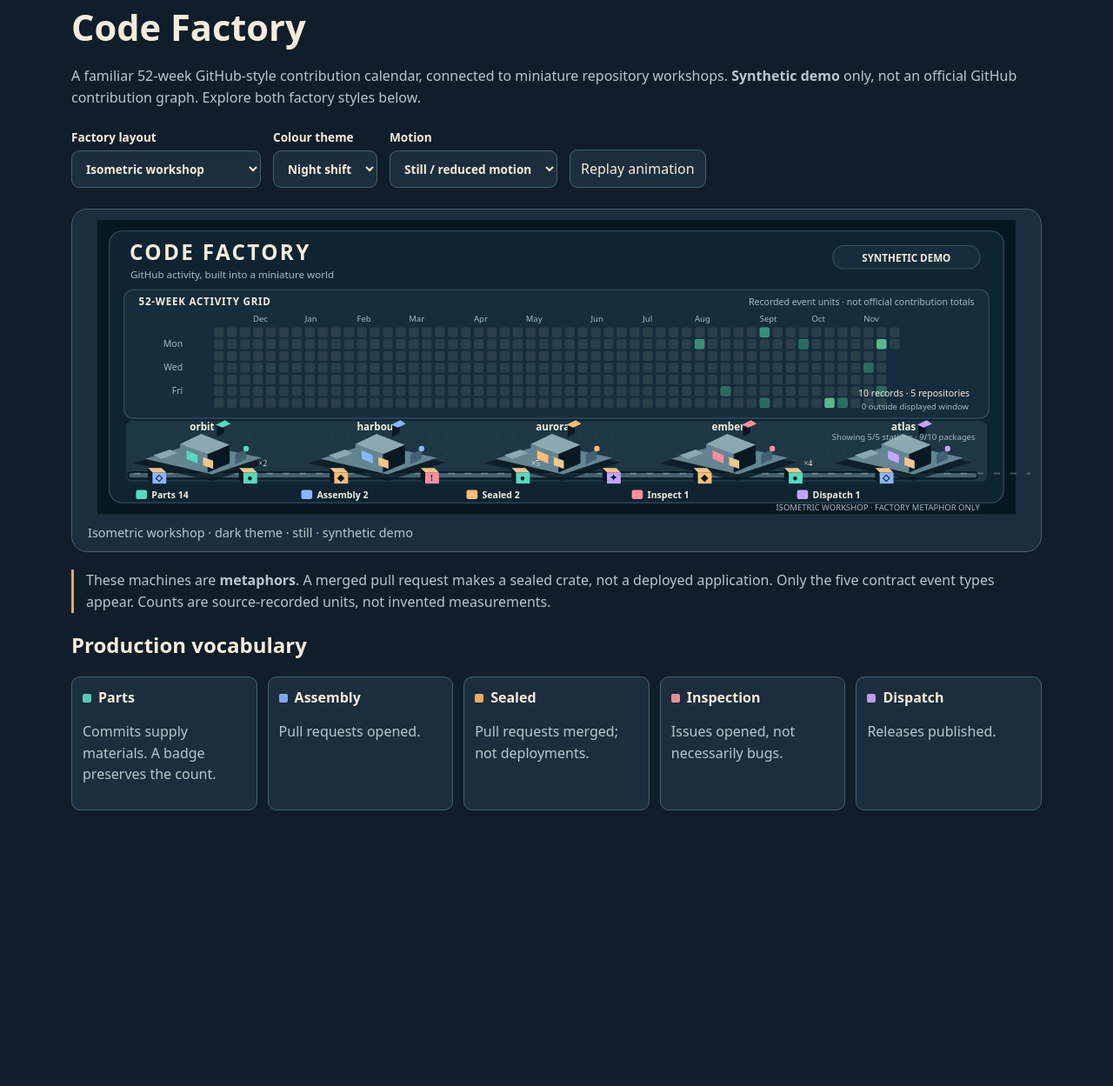
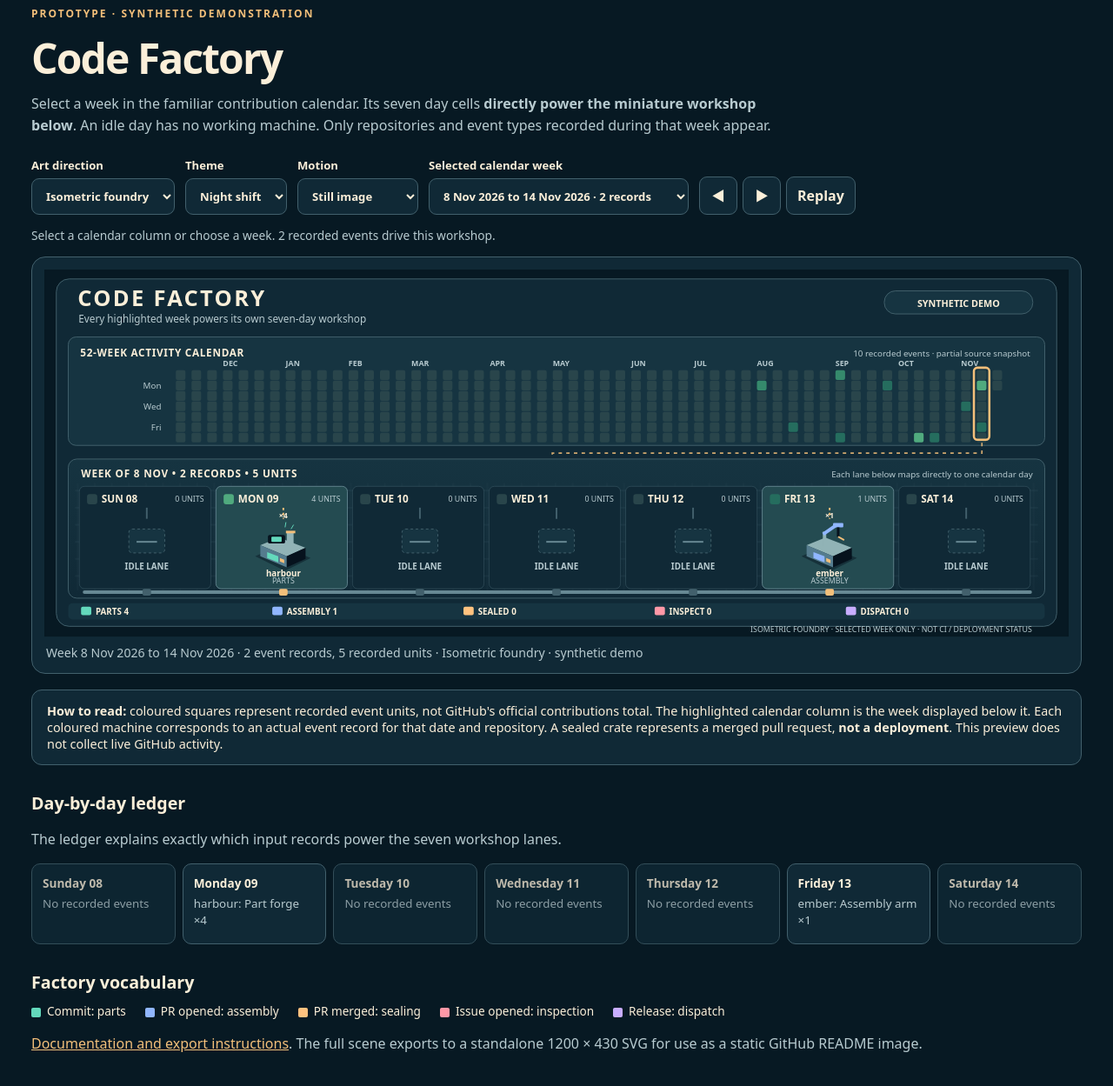
Before and after one commit to AdityaSreevatsaK/GitHub-Activity-Studio, a plain HTML site: page concepts/code-factory/preview.html in a window 1280 px wide. Shown: the part 25-1274 px from the top of the page at 87% size. Before the commit the page ends 981 px from the top, so only its background shows below. Drawn offline with Linux system fonts and the light colour scheme.

Commit message:
feat(code-factory): interactive week selection and source-backed day ledger

```diff
--- a/concepts/code-factory/preview.html
+++ b/concepts/code-factory/preview.html
@@ -4,62 +4,134 @@
 <meta charset="utf-8">
 <meta name="viewport" content="width=device-width, initial-scale=1">
 <meta name="color-scheme" content="light dark">
-  <title>Code Factory | concept preview</title>
+<title>Code Factory | Living contribution calendar</title>
 <style>
-    :root{font-family:system-ui,-apple-system,Segoe UI,sans-serif;color-scheme:dark;--paper:#101d2a;--text:#f6ecdb;--muted:#b7c8cd;--border:#456270;--card:#1c2e3d}
-    :root[data-theme=light]{color-scheme:light;--paper:#f4eddc;--text:#24394b;--muted:#5f7280;--border:#a7b9ba;--card:#fff9ea}
-    *{box-sizing:border-box}body{margin:0;background:var(--paper);color:var(--text)}
-    main{max-width:1160px;margin:24px auto;padding:0 22px}h1{font-size:clamp(1.6rem,4vw,2.6rem);margin-bottom:4px}p{color:var(--muted);line-height:1.55}
-    .controls{display:flex;flex-wrap:wrap;gap:14px;align-items:end;margin:24px 0}
-    label{display:grid;gap:6px;font-size:.85rem;font-weight:650}select,button{background:var(--card);color:var(--text);border:1px solid var(--border);border-radius:9px;padding:10px 12px;font:inherit}
-    button:focus-visible,select:focus-visible{outline:3px solid #e7aa67;outline-offset:2px}
-    figure{margin:0;padding:12px;border:1px solid var(--border);border-radius:18px;background:var(--card)}
-    figure img{width:100%;height:auto;display:block;aspect-ratio:1000 / 310}figcaption{padding:12px 6px 0;color:var(--muted);font-size:.9rem}
-    .note{border-left:3px solid #ddaa6f;padding-left:14px;margin-top:20px}
-    ul{display:grid;grid-template-columns:repeat(auto-fit,minmax(180px,1fr));gap:12px;list-style:none;padding:0}
-    li{border:1px solid var(--border);border-radius:10px;padding:12px;background:var(--card)}
-    .marker{display:inline-block;width:10px;height:10px;border-radius:2px;margin-right:8px}
-    @media(prefers-reduced-motion:reduce){html{scroll-behaviour:auto}}
+:root{font-family:system-ui,-apple-system,Segoe UI,sans-serif;color-scheme:dark;--bg:#071923;--fg:#fbefd9;--muted:#b8cbd0;--panel:#102936;--border:#42606c;--accent:#f3bf7a}
+:root[data-theme=light]{color-scheme:light;--bg:#ebe6d9;--fg:#29454b;--muted:#5d7778;--panel:#fff8e9;--border:#a8c1bd;--accent:#b8814e}
+*{box-sizing:border-box}
+body{margin:0;background:var(--bg);color:var(--fg);min-height:100vh}
+main{max-width:1290px;margin:0 auto;padding:32px clamp(14px,3vw,36px) 64px}
+h1{font-size:clamp(2rem,4.5vw,3rem);letter-spacing:-.04em;margin:0}
+h2{font-size:1.23rem;margin:30px 0 8px}
+p{color:var(--muted);line-height:1.55}
+.kicker{font-size:.75rem;text-transform:uppercase;letter-spacing:.17em;color:var(--accent);font-weight:800;margin-bottom:10px}
+.deck{max-width:870px;margin-top:8px}
+.controls{display:flex;align-items:end;flex-wrap:wrap;gap:12px;margin:24px 0 12px}
+label{display:grid;gap:6px;font-size:.82rem;font-weight:700}
+select,button{border:1px solid var(--border);border-radius:9px;background:var(--panel);color:var(--fg);padding:10px 12px;font:inherit;min-height:42px}
+select#week{max-width:min(100%,380px)}
+button{cursor:pointer;font-weight:700}
+button:disabled{cursor:not-allowed;opacity:.45}
+select:focus-visible,button:focus-visible{outline:3px solid var(--accent);outline-offset:2px}
+.week-jump{display:flex;gap:6px;align-items:end}
+.week-jump button{min-width:44px}
+figure{margin:0;background:var(--panel);border:1px solid var(--border);border-radius:16px;padding:clamp(6px,1.3vw,14px);overflow:hidden}
+#scene{width:100%;min-height:1px}
+#scene svg,#scene img{display:block;width:100%;height:auto;max-width:100%;aspect-ratio:1200/430}
+#scene [data-week-index]{cursor:pointer}
+#scene [data-week-index]:hover rect{stroke:var(--accent);stroke-width:2}
+figcaption{margin:8px 2px 0;font-size:.88rem;color:var(--muted)}
+.status{min-height:1.3em;font-size:.86rem;color:var(--muted)}
+.note{padding:14px 17px;border:1px solid var(--border);border-radius:12px;background:var(--panel);margin-top:18px;font-size:.9rem}
+.events{display:grid;grid-template-columns:repeat(auto-fit,minmax(145px,1fr));gap:8px;list-style:none;padding:0}
+.events li{border:1px solid var(--border);background:var(--panel);border-radius:10px;padding:12px;min-height:93px}
+.events strong{display:block;font-size:.85rem}
+.events small{display:block;color:var(--muted);line-height:1.4;margin-top:5px;overflow-wrap:anywhere}
+.events li.empty{opacity:.75}
+.legend{display:flex;flex-wrap:wrap;gap:12px 22px;margin-top:10px}
+.legend span{font-size:.85rem}
+.legend i{display:inline-block;width:11px;height:11px;border-radius:2px;margin-right:7px;vertical-align:middle}
+a{color:var(--accent)}
+@media(max-width:700px){main{padding:20px 10px 42px}.controls{gap:8px}.controls label{width:calc(50% - 6px)}.controls select{width:100%}.controls .wide{width:100%}.week-jump{width:100%}#scene svg,#scene img{min-width:0}}
+@media(prefers-reduced-motion:reduce){*,*:before,*:after{scroll-behavior:auto!important;transition:none!important}}
 </style>
 </head>
 <body>
 <main>
+<div class="kicker">Prototype · Synthetic demonstration</div>
 <h1>Code Factory</h1>
-  <p>A familiar 52-week GitHub-style contribution calendar, connected to miniature repository workshops. <strong>Synthetic demo</strong> only, not an official GitHub contribution graph. Explore both factory styles below.</p>
-  <div class="controls">
-    <label>Factory layout<select id="layout"><option value="isometric">Isometric workshop</option><option value="pixel">Side-scrolling pixel works</option></select></label>
-    <label>Colour theme<select id="theme"><option value="dark">Night shift</option><option value="light">Day shift</option></select></label>
-    <label>Motion<select id="motion"><option value="animated">Animated</option><option value="still" selected>Still / reduced motion</option></select></label>
-    <button type="button" id="replay">Replay animation</button>
+<p class="deck">Select a week in the familiar contribution calendar. Its seven day cells <strong>directly power the miniature workshop below</strong>. An idle day has no working machine. Only repositories and event types recorded during that week appear.</p>
+<div class="controls" aria-label="Preview controls">
+  <label>Art direction<select id="layout"><option value="isometric">Isometric foundry</option><option value="pixel">Pixel works</option></select></label>
+  <label>Theme<select id="theme"><option value="dark">Night shift</option><option value="light">Day shift</option></select></label>
+  <label>Motion<select id="motion"><option value="still" selected>Still image</option><option value="animated">Subtle motion</option></select></label>
+  <label class="wide">Selected calendar week<select id="week" aria-label="Choose week to magnify"><option>Loading dates…</option></select></label>
+  <div class="week-jump"><button type="button" id="previous" aria-label="Previous week">◀</button><button type="button" id="next" aria-label="Next week">▶</button><button type="button" id="replay">Replay</button></div>
 </div>
-  <figure>
-    <img id="scene" src="exports/isometric-dark-still.svg" alt="Isometric Code Factory. A 52-week calendar sits above five repository workshops and an event conveyor. Synthetic demo data; no real CI or deployments.">
-    <figcaption id="caption" aria-live="polite">Isometric factory · dark theme · still · synthetic demo</figcaption>
+<p class="status" id="status" role="status">Loading the shared demonstration fixture…</p>
+<figure aria-label="Code Factory calendar and selected week workshop">
+<div id="scene"><img src="exports/isometric-dark-still.svg" alt="Code Factory with an activity calendar and a linked seven-day factory for the latest recorded week. Synthetic demo, not official GitHub totals."></div>
+<figcaption id="caption">Seven-day workshop expanded from the selected calendar week. Synthetic demo only.</figcaption>
 </figure>
-  <p class="note">These machines are <strong>metaphors</strong>. A merged pull request makes a sealed crate, not a deployed application. Only the five contract event types appear. Counts are source-recorded units, not invented measurements.</p>
-  <h2>Production vocabulary</h2>
-  <ul>
-    <li><span class="marker" style="background:#55cbb9"></span><strong>Parts</strong> <p>Commits supply materials. A badge preserves the count.</p></li>
-    <li><span class="marker" style="background:#83a7ed"></span><strong>Assembly</strong><p>Pull requests opened.</p></li>
-    <li><span class="marker" style="background:#e6af62"></span><strong>Sealed</strong><p>Pull requests merged; not deployments.</p></li>
-    <li><span class="marker" style="background:#e78f97"></span><strong>Inspection</strong><p>Issues opened, not necessarily bugs.</p></li>
-    <li><span class="marker" style="background:#bc9ce8"></span><strong>Dispatch</strong><p>Releases published.</p></li>
-  </ul>
-  <script>
-    (()=>{
-      const layout=document.getElementById('layout'),theme=document.getElementById('theme'),motion=document.getElementById('motion'),scene=document.getElementById('scene'),caption=document.getElementById('caption');
-      if (window.matchMedia('(prefers-reduced-motion: reduce)').matches) motion.value='still';
+<div class="note"><strong>How to read:</strong> coloured squares represent recorded event units, not GitHub's official contributions total. The highlighted calendar column is the week displayed below it. Each coloured machine corresponds to an actual event record for that date and repository. A sealed crate represents a merged pull request, <strong>not a deployment</strong>. This preview does not collect live GitHub activity.</div>
+<h2>Day-by-day ledger</h2>
+<p>The ledger explains exactly which input records power the seven workshop lanes.</p>
+<ul id="events" class="events" aria-label="Events in selected week"><li>Loading demo activity…</li></ul>
+<h2>Factory vocabulary</h2>
+<div id="legend" class="legend">
+<span><i style="background:#63d9bc"></i>Commit: parts</span>
+<span><i style="background:#90b6ff"></i>PR opened: assembly</span>
+<span><i style="background:#ffc27f"></i>PR merged: sealing</span>
+<span><i style="background:#ff98a7"></i>Issue opened: inspection</span>
+<span><i style="background:#c8adff"></i>Release: dispatch</span>
+</div>
+<p><a href="README.md">Documentation and export instructions</a>. The full scene exports to a standalone 1200 × 430 SVG for use as a static GitHub README image.</p>
+</main>
+<script type="module">
+import {render,selectedModel,calendarModel,TYPES} from "./calendar-factory.mjs";
+const $=id=>document.getElementById(id);
+const layout=$("layout"),theme=$("theme"),motion=$("motion"),week=$("week"),scene=$("scene"),status=$("status");
+let data,model,index;
+const days=["Sunday","Monday","Tuesday","Wednesday","Thursday","Friday","Saturday"];
+const label=ms=>new Date(ms).toLocaleDateString("en-GB",{timeZone:"UTC",day:"numeric",month:"short",year:"numeric"});
+if(window.matchMedia("(prefers-reduced-motion: reduce)").matches)motion.value="still";
+function renderLedger(weekModel){
+  const fragment=document.createDocumentFragment();
+  for(let i=0;i<7;i++){
+    const day=weekModel.week.days[i],li=document.createElement("li"),heading=document.createElement("strong"),desc=document.createElement("small");
+    heading.textContent=days[i]+" "+day.date.slice(8);
+    if(day.future){li.className="empty";desc.textContent="Later than snapshot date";}
+    else if(day.events.length===0){li.className="empty";desc.textContent="No recorded events";}
+    else desc.textContent=day.events.map(e=>e.repo.split("/").pop()+": "+TYPES[e.kind].verb+" ×"+e.count).join(" · ");
+    li.append(heading,desc);fragment.append(li);
+  }
+  $("events").replaceChildren(fragment);
+}
 function update(){
+  if(!data)return;
   document.documentElement.dataset.theme=theme.value;
-        scene.src='exports/'+layout.value+'-'+theme.value+(motion.value==='still'?'-still':'')+'.svg';
-        scene.alt=(layout.value==='pixel'?'Side-scrolling pixel':'Isometric')+' Code Factory in '+theme.value+' theme; '+motion.value+' view. Five repository machines and an activity conveyor based on synthetic demo data.';
-        caption.textContent=(layout.value==='pixel'?'Pixel works':'Isometric workshop')+' · '+theme.value+' theme · '+motion.value+' · synthetic demo';
+  index=Number(week.value);
+  const selected=selectedModel(data,index),w=selected.week;
+  scene.innerHTML=render(data,{layout:layout.value,theme:theme.value,animated:motion.value==="animated",selectedWeek:index});
+  $("caption").textContent="Week "+label(w.start)+" to "+label(w.start+6*86400000)+" · "+w.records+" event records, "+w.units+" recorded units · "+layout.options[layout.selectedIndex].text+" · synthetic demo";
+  status.textContent="Select a calendar column or choose a week. "+w.records+" recorded events drive this workshop.";
+  $("previous").disabled=index===0;$("next").disabled=index===52;
+  renderLedger(selected);
 }
-      for(const el of [layout,theme,motion])el.addEventListener('change',update);
-      document.getElementById('replay').addEventListener('click',()=>{if(motion.value==='still')motion.value='animated';update();scene.src=scene.src.split('?')[0]+'?replay='+Date.now()});
+for(const element of [layout,theme,motion,week])element.addEventListener("change",update);
+scene.addEventListener("click",event=>{
+  const hit=event.target.closest("[data-week-index]");
+  if(!hit)return;
+  week.value=hit.getAttribute("data-week-index");update();
+});
+$("previous").addEventListener("click",()=>{week.value=String(Math.max(0,index-1));update();});
+$("next").addEventListener("click",()=>{week.value=String(Math.min(52,index+1));update();});
+$("replay").addEventListener("click",()=>{motion.value="animated";update();});
+try{
+  const response=await fetch("../../shared/fixtures/demo-activity.json",{cache:"no-store"});
+  if(!response.ok)throw Error("HTTP "+response.status);
+  data=await response.json();
+  model=calendarModel(data);
+  const options=document.createDocumentFragment();
+  for(const w of model.weeks){
+    const option=document.createElement("option");
+    option.value=String(w.index);
+    option.textContent=label(w.start)+" to "+label(w.start+6*86400000)+" · "+w.records+" records";
+    options.append(option);
+  }
+  week.replaceChildren(options);week.value=String(model.defaultWeek);index=model.defaultWeek;
   update();
-    })();
+}catch(error){status.textContent="Live preview could not load the shared fixture: "+String(error)+". The committed static SVG fallback remains visible.";week.disabled=true;$("previous").disabled=true;$("next").disabled=true;}
 </script>
-</main>
 </body>
 </html>
```
Lines whose indentation alone changed are shown as unchanged.
